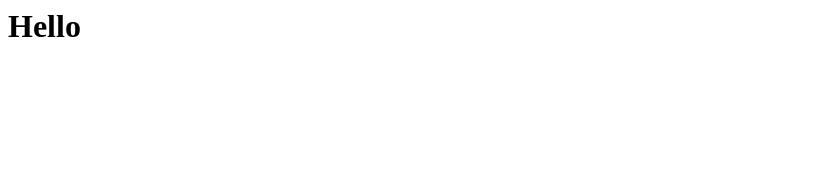
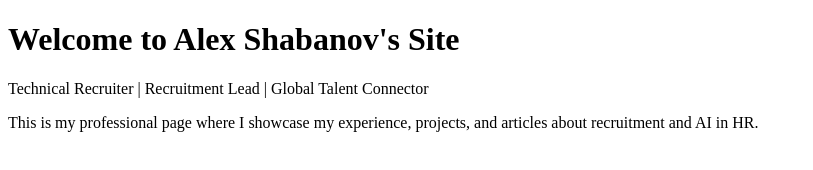
Before and after one commit to AleksandrSh/IsrSkMap, a plain HTML site: page index.html in a window 1280 px wide. Shown: the whole page, without its empty margins (0-813 px from the left). Drawn offline with Linux system fonts and the light colour scheme.

Commit message:
Update index.html

```diff
--- a/index.html
+++ b/index.html
@@ -1 +1,13 @@
-<h1>Hello</h1>
+<!DOCTYPE html>
+<html lang="en">
+<head>
+  <meta charset="UTF-8">
+  <meta name="viewport" content="width=device-width, initial-scale=1.0">
+  <title>Alex Shabanov</title>
+</head>
+<body>
+  <h1>Welcome to Alex Shabanov's Site</h1>
+  <p>Technical Recruiter | Recruitment Lead | Global Talent Connector</p>
+  <p>This is my professional page where I showcase my experience, projects, and articles about recruitment and AI in HR.</p>
+</body>
+</html>
```
